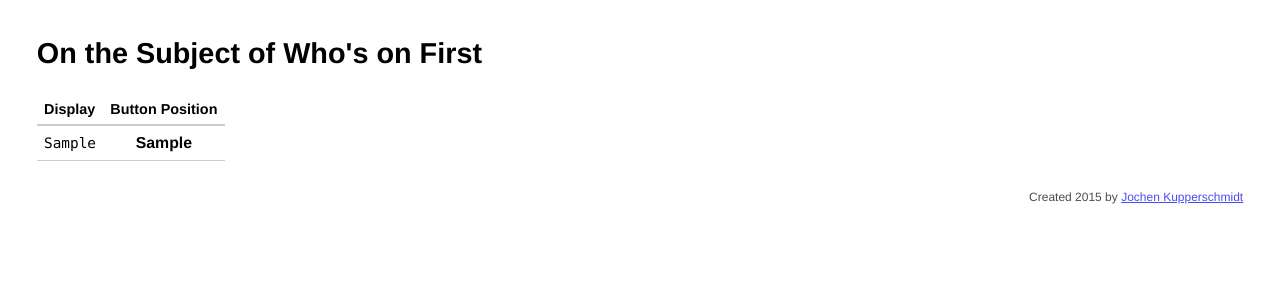
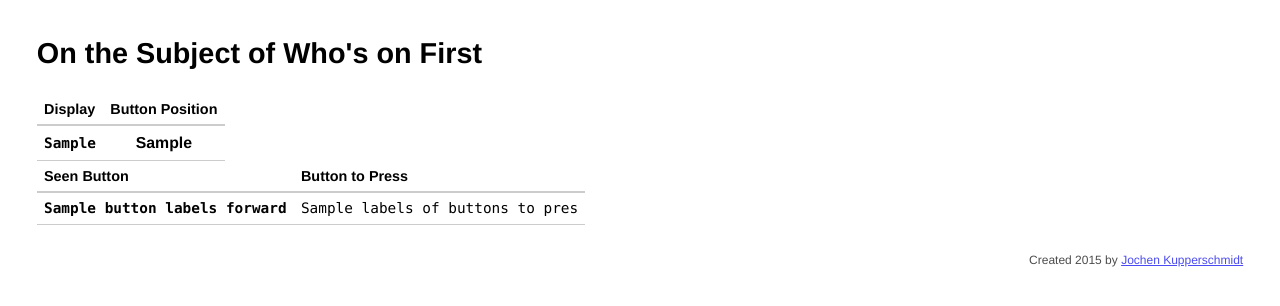
Before and after one commit to homeworkprod/better-bomb-defusal-manual, a Python web app: template bombdefusalmanual/pages/templates/whosonfirst.html in a window 1280 px wide. Shown: the top 306 px of the page. Run offline with Jinja, Linux system fonts and the light colour scheme; the template is opened without the code that fills it: most values are stand-ins (such as "Sample title", 1, 10 or a date in 2020).

Commit message:
Added table to "Who's on First" page that maps seen buttons to buttons to press.

```diff
--- a/bombdefusalmanual/pages/templates/whosonfirst.html
+++ b/bombdefusalmanual/pages/templates/whosonfirst.html
@@ -4,6 +4,9 @@
 
 {% block head %}
   <style>
+    .key {
+      font-weight: bold;
+    }
     .button-position {
       font-size: 1.1em;
       font-weight: bold;
@@ -24,10 +27,28 @@
     <tbody>
       {%- for display_value, button_position in display_values_to_button_positions|dictsort %}
       <tr>
-        <td><kbd>{{ display_value }}</kbd></td>
+        <td class="key"><kbd>{{ display_value }}</kbd></td>
         <td class="button-position">{{ button_position }}</td>
       </tr>
       {%- endfor %}
     </tbody>
   </table>
+
+  <table>
+    <thead>
+      <tr>
+        <th>Seen Button</th>
+        <th>Button to Press</th>
+      </tr>
+    </thead>
+    <tbody>
+      {%- for label_of_seen_button, labels_of_buttons_to_press in button_labels_forwards|dictsort %}
+      <tr>
+        <td class="key"><kbd>{{ label_of_seen_button }}</kbd></td>
+        <td><kbd>{{ labels_of_buttons_to_press|join(', ') }}</kbd></td>
+      </tr>
+      {%- endfor %}
+    </tbody>
+  </table>
+
 {% endblock %}
--- a/bombdefusalmanual/pages/whosonfirst.py
+++ b/bombdefusalmanual/pages/whosonfirst.py
@@ -7,7 +7,7 @@ On the Subject of Who's on First
 :License: MIT, see LICENSE for details.
 """
 
-from ..subjects.whosonfirst import ButtonPosition, \
+from ..subjects.whosonfirst import ButtonPosition, BUTTON_LABELS_FORWARDS, \
     DISPLAY_VALUES_TO_BUTTON_POSITIONS
 from ..templating import render_template
 
@@ -30,4 +30,5 @@ def render_page():
 
     return render_template(
         'whosonfirst',
-        display_values_to_button_positions=display_values_to_button_positions)
+        display_values_to_button_positions=display_values_to_button_positions,
+        button_labels_forwards=BUTTON_LABELS_FORWARDS)
```
